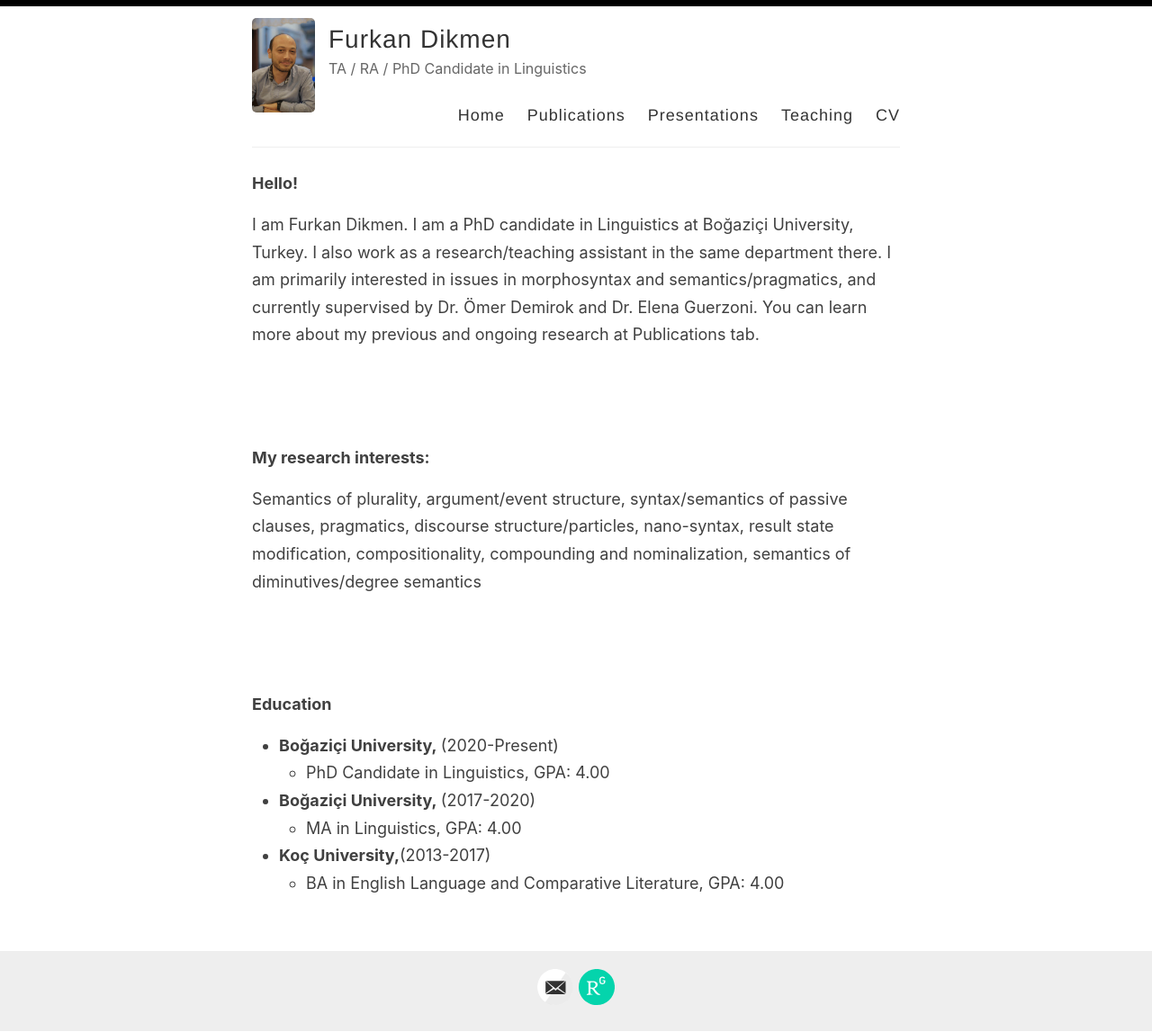
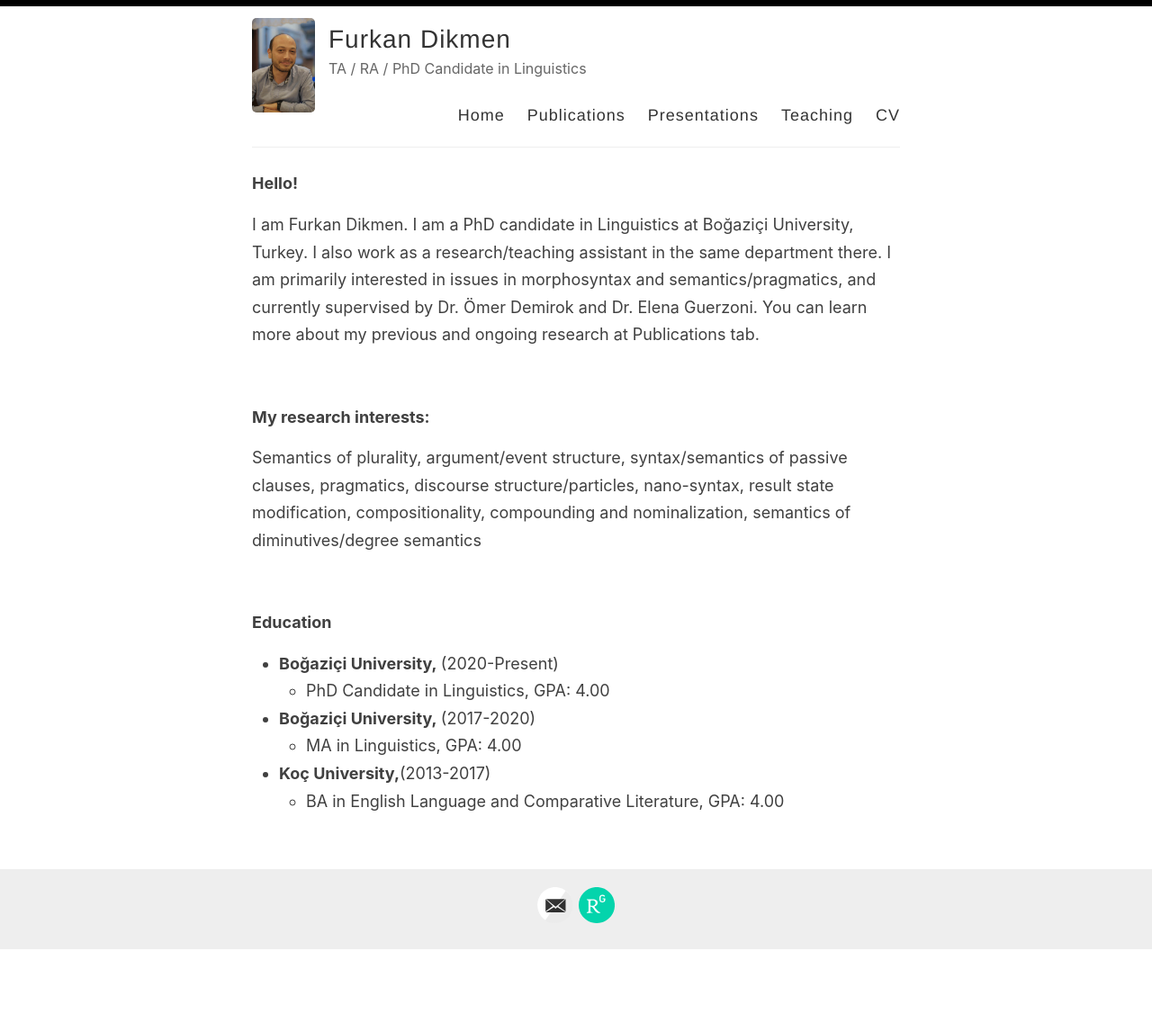
Before and after one commit to furkandikmen/furkandikmen.github.io, a Jekyll site: the page built from index.html, in a window 1280 px wide. Shown: the whole page at 90% size. Built offline with Jekyll 4.4.1, drawn with Linux system fonts in a browser that asks for light colours; the list of posts is cut into pages by our own code; after the commit the page ends 1056 px from its top, so only the background shows below that.

Commit message:
Update index.html

```diff
--- a/index.html
+++ b/index.html
@@ -8,14 +8,12 @@ layout: default
 
 <p>&nbsp;</p>
 
-<p>&nbsp;</p>
-
 <p><strong>My research interests:</strong></p>
 
 <p>Semantics of plurality, argument/event structure, syntax/semantics of passive clauses, pragmatics, discourse structure/particles, nano-syntax, result state modification, compositionality, compounding and nominalization, semantics of diminutives/degree semantics</p>
 </html>
 <p><br></p>
-<p><br></p>
+
 <p><strong>Education</strong></p>
 <ul>
     <li><strong>Boğazi&ccedil;i University,&nbsp;</strong>(2020-Present)<ul>
```
